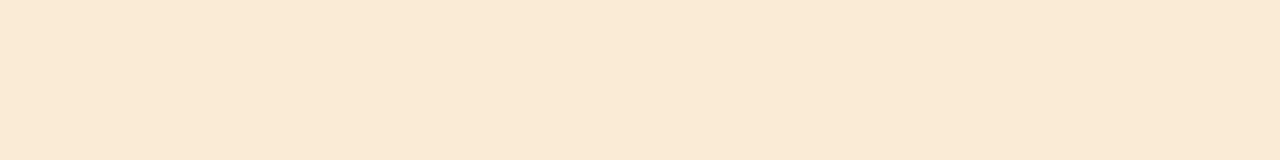
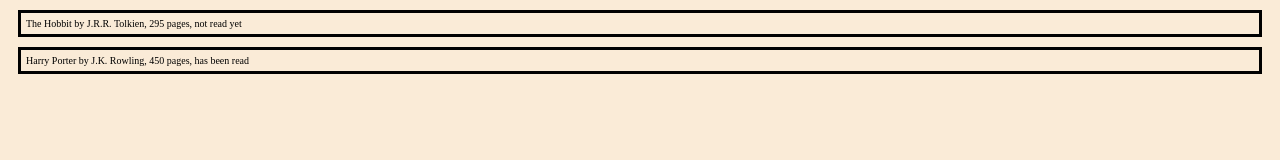
Before and after one commit to lancedang64/project_library, a plain HTML site: page index.html in a window 1280 px wide. Drawn offline with Linux system fonts and the light colour scheme.

Commit message:
Created displayBookOnPage and getBookCard Tested out UI

```diff
--- a/index.html
+++ b/index.html
@@ -7,6 +7,7 @@
   <link rel="stylesheet" href="mystyle.css">
   </head>
   <body>
+    <div id="bookCardsContainer"></div>
     <script src="myscript.js"></script>
   </body>
 </html>
--- a/myscript.js
+++ b/myscript.js
@@ -14,10 +14,34 @@
     }
 }
 
-function addBookToLibrary(bookObject) {
-    myLibrary.push(bookObject);
+function addBookToLibrary(book) {
+    myLibrary.push(book);
 }
 
+function displayBookOnPage(array) {
+    array.forEach(book => {
+        const bookCard = getBookCard(book);
+        bookCardsContainer.appendChild(bookCard);
+    });
+}
+
+function getBookCard(book) {
+    const bookCard = document.createElement("div");
+    bookCard.className = "bookCard";
+    bookCard.style.fontSize = "10px";
+    bookCard.style.borderStyle = "solid";
+    bookCard.style.borderColor = "black";
+    bookCard.style.margin = "10px";
+    bookCard.style.padding = "5px";
+
+    bookCard.textContent = book.info();
+    return bookCard;
+}
+
+const bookCardsContainer = document.getElementById("bookCardsContainer");
 const firstBook = new Book("The Hobbit", "J.R.R. Tolkien", 295, false);
+const secondBook = new Book("Harry Porter", "J.K. Rowling", 450, true);
 
 addBookToLibrary(firstBook);
+addBookToLibrary(secondBook);
+displayBookOnPage(myLibrary);
```
